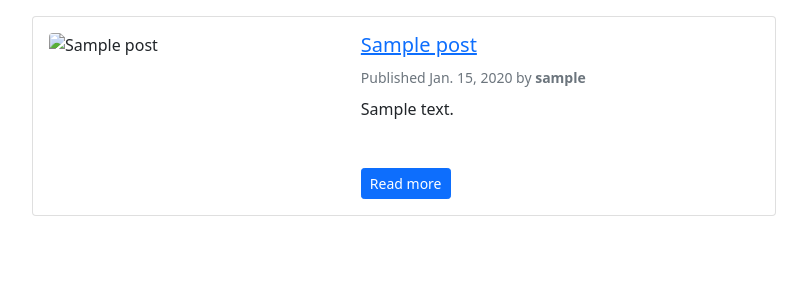
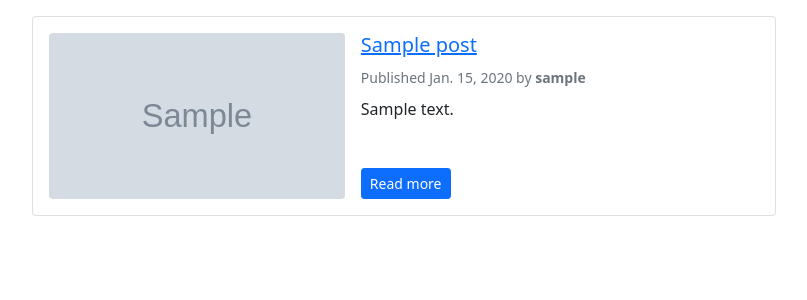
Before and after one commit to Ali-aji/PerfumeBlog, a Django app: page / in a window 1280 px wide. Shown: the part 57-357 px from the top of the page, without its empty margins (236-1043 px from the left). Run offline with Django 4.2, Linux system fonts and the light colour scheme; tables that the repository leaves empty hold one stand-in row (values such as "Sample post"); grey boxes marked "Sample" are stand-in pictures; some libraries are stand-ins or nearby versions.

Commit message:
add img field to Post

```diff
--- a/perfumeblog/models.py
+++ b/perfumeblog/models.py
@@ -24,11 +24,11 @@
     title = models.CharField(max_length=250)
     slug = models.SlugField(max_length=250, unique_for_date='publish')
 
-    # image = models.ImageField(upload_to='featured_image/%Y/%m/%d/', blank=True, null=True) #this
+    image = models.ImageField(upload_to='featured_image/%Y/%m/%d/')
 
     author = models.ForeignKey(User, on_delete=models.CASCADE, related_name='blog_posts')
-    # body = models.TextField()  # remove this
-    body=RichTextUploadingField() # add this
+
+    body = RichTextUploadingField()
 
     publish = models.DateTimeField(default=timezone.now)
     created = models.DateTimeField(auto_now_add=True)
--- a/templates/post_list.html
+++ b/templates/post_list.html
@@ -7,7 +7,8 @@
             <div class="row g-0">
                 <div class="col-md-5">
                     <div class="ratio ratio-16x9">
-                        <img src="https://via.placeholder.com/1280x720" class="rounded" alt="{{post.title}}">
+                        <!-- featured image -->
+                        <img src="{{ post.image.url }}" class="rounded featured-image-list" alt="{{post.title}}">
                     </div>
                 </div>
                 <div class="col-md-7 ps-md-3 pt-3 pt-md-0 d-flex flex-column">
```
Also changed, not shown: perfumeblog/migrations/0003_post_image.py (added), perfumeblog/migrations/0004_alter_post_image.py (added).
